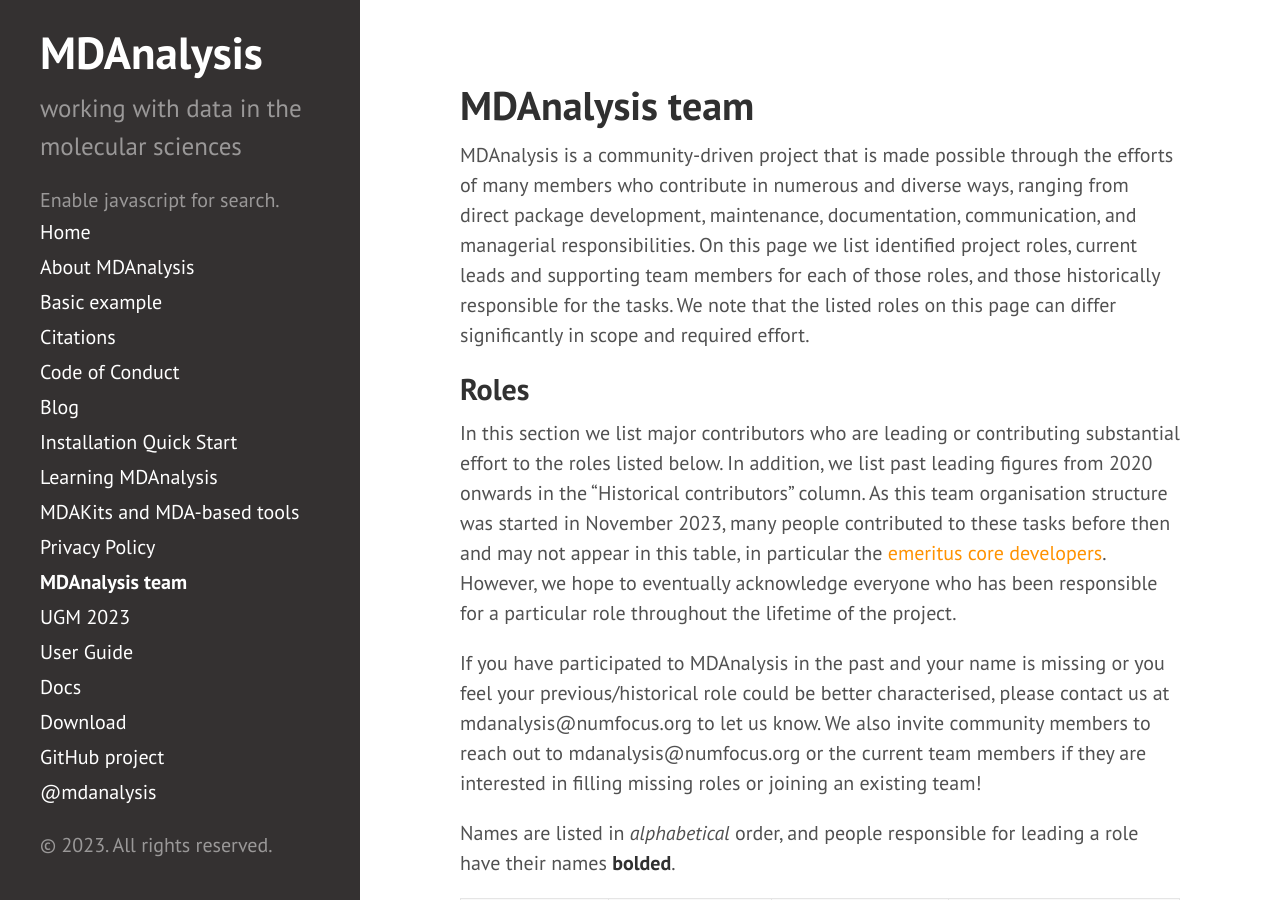
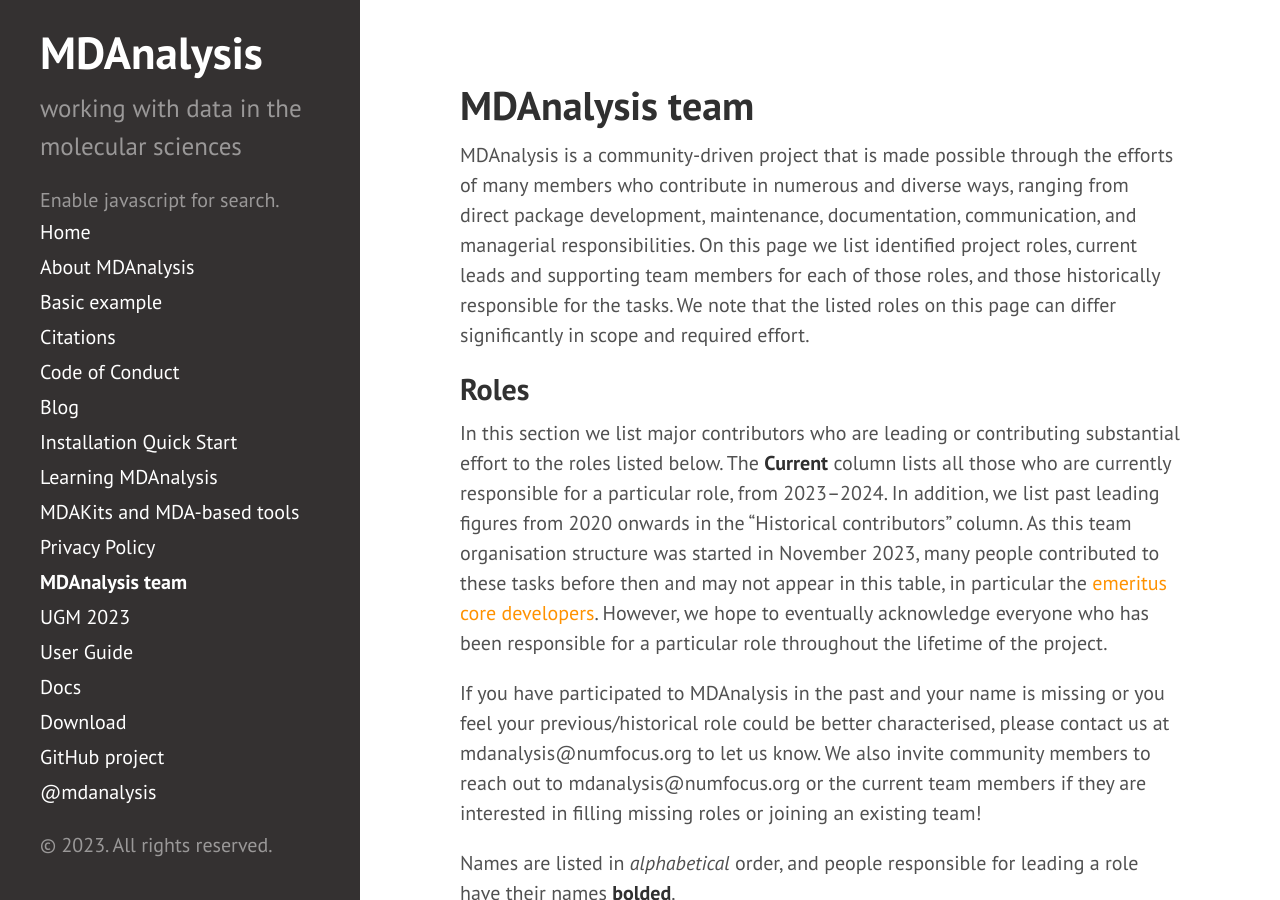
Before and after one commit to MDAnalysis/MDAnalysis.github.io, a Jekyll site: the page built from pages/team.md, in a window 1280 px wide and 900 px high. Built offline with Jekyll 4.4.1, drawn with Linux system fonts in a browser that asks for light colours; comment, search, counter and statistics services are not loaded.

Commit message:
add note about current column year

```diff
--- a/pages/team.md
+++ b/pages/team.md
@@ -7,7 +7,7 @@ MDAnalysis is a community-driven project that is made possible through the effor
 
 ## Roles
 
-In this section we list major contributors who are leading or contributing substantial effort to the roles listed below. In addition, we list past leading figures from 2020 onwards in the "Historical contributors" column. As this team organisation structure was started in November 2023, many people contributed to these tasks before then and may not appear in this table, in particular the [emeritus core developers]({{ site.url }}/about/#mdanalysis-emeriti-core-developers).
+In this section we list major contributors who are leading or contributing substantial effort to the roles listed below. The **Current** column lists all those who are currently responsible for a particular role, from 2023–2024. In addition, we list past leading figures from 2020 onwards in the "Historical contributors" column. As this team organisation structure was started in November 2023, many people contributed to these tasks before then and may not appear in this table, in particular the [emeritus core developers]({{ site.url }}/about/#mdanalysis-emeriti-core-developers).
 However, we hope to eventually acknowledge everyone who has been responsible for a particular role throughout the lifetime of the project.
 
 If you have participated to MDAnalysis in the past and your name is missing or you feel your previous/historical role could be better characterised,
```
